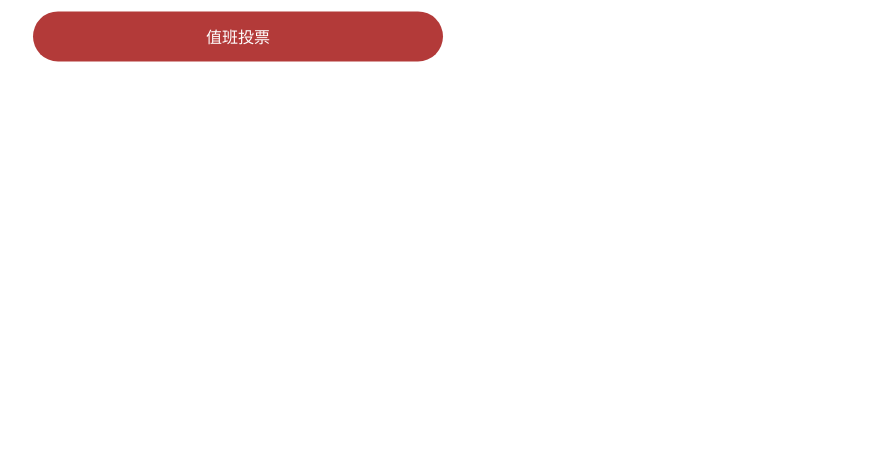
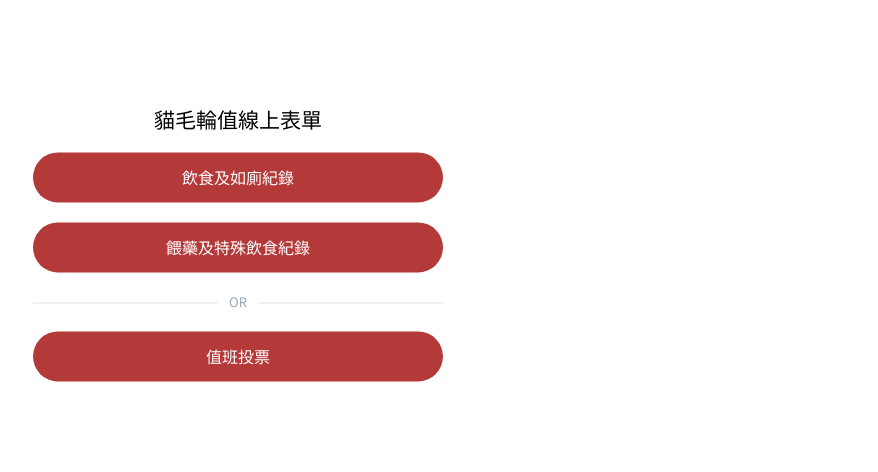
Before and after one commit to xTobu/feliformia-v2, a Nuxt app: page / in a window 1280 px wide. Shown: the part 154-626 px from the top of the page, without its empty margins (402-1280 px from the left). Built offline with nearby package versions, Linux system fonts and the light colour scheme; no server answers.

Commit message:
[fix] 先改回置中

```diff
--- a/pages/index.vue
+++ b/pages/index.vue
@@ -49,7 +49,7 @@ const { isAdmin } = useProfile();
     transform: translate(-50%, -50%);
     width: 100%;
     max-width: 450px;
-    margin: -25% auto 0 auto;
+    margin: 0 auto;
     padding: 20px 20px;
     a {
         display: block;
```
